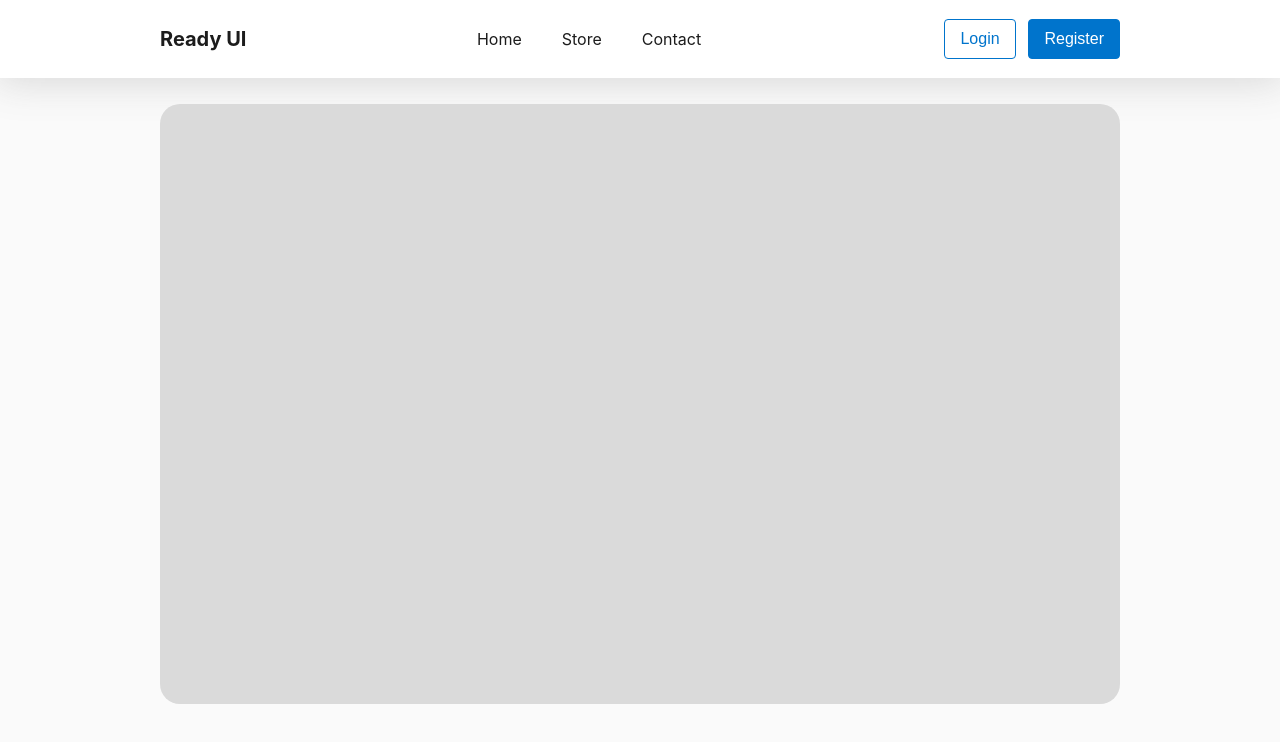
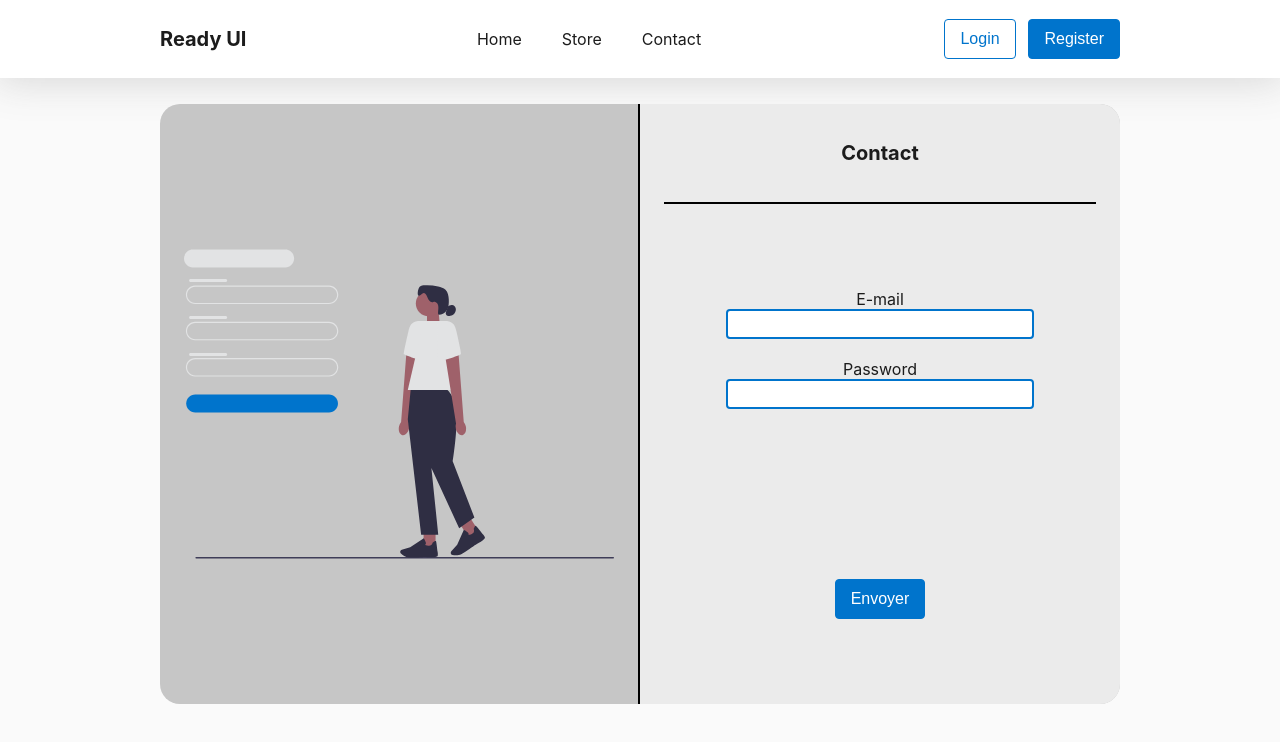
Before and after one commit to fredericlauss/vuejs, a Vue app: page /login in a window 1280 px wide. Shown: the top 742 px of the page. Built offline with nearby package versions, Linux system fonts and the light colour scheme.

Commit message:
add formulaire

```diff
--- a/src/components/global/Header.vue
+++ b/src/components/global/Header.vue
@@ -8,7 +8,7 @@
             <Navigation />
 
             <div class="buttons">
-                <a href="/login"><Button variant="outlined">Login</Button></a>
+                 <a href="/login"><Button variant="outlined">Login</Button></a>
                 <Button>Register</Button>
             </div>
         </div>
--- a/src/views/LoginView.vue
+++ b/src/views/LoginView.vue
@@ -1,12 +1,35 @@
 <template>
   <PageLayout id="login-page">
     <div class="login-content">
-
+        <div class="image-content">
+            <img class="image-login-design" src="../assets/login-design.svg" alt="" srcset="">
+        </div>
+        <div class="formulaire-content">
+            <div class="title-form">
+                <div class="border-bottom-login">
+                    <h1>Contact</h1>
+                </div>
+            </div>
+            <div class="input-form-content">
+                <div class="email-form">
+                    <label for="">E-mail</label>
+                    <input class="input-mail-login" type="text">
+                </div>
+                <div class="Password-form">
+                    <label for="">Password</label>
+                    <input class="input-password-login" type="password">
+                </div>
+                <div class="submit-form-login">
+                    <Button>Envoyer</Button>
+                </div>
+            </div>
+        </div>
     </div>
   </PageLayout>
 </template>
 
 <script>
+import { json } from "stream/consumers";
 import Button from "../components/global/Button.vue";
 import PageLayout from "../components/global/PageLayout.vue";
 export default {
@@ -15,6 +38,8 @@ export default {
         Button
     }
 }
+
+
 </script>
 
 
@@ -23,8 +48,82 @@ export default {
 .login-content{
     width: 75vw;
     height: 75vh;
-    background-color: rgb(218, 218, 218);
+    background-color: var(--grey-300);
     border-radius: 20px;
+    display: flex;
+
+    .image-content{
+        width: 50%;
+        height: 100%;
+        display: flex;
+        justify-content: center;
+        align-items: center;
+        border-right: 2px solid black;
+
+        .image-login-design{
+            width: 90%;
+            height: 90%;
+        }
+    }
+
+    .formulaire-content{
+        width: 50%;
+        height: 100%;
+        background-color: var(--grey-100);
+        border-radius: 0px 20px 20px 0px;
+        display: flex;
+        flex-direction: column;
+        align-items: center;
+
+        .title-form{
+            display: flex;
+            justify-content: center;
+            align-items: center;
+            width: 100%;
+            height: 20%;
+
+            .border-bottom-login{
+                width: 90%;
+                height: 100%;
+                border-bottom: 2px solid black;
+                display: flex;
+                justify-content: center;
+                align-items: center;
+            }
+
+        }
+
+        .input-form-content{
+            width: 100% ;
+            height: 100%;
+            display: flex;
+            flex-direction: column;
+            justify-content: center;
+            align-items: center;
+
+            .email-form , .Password-form{
+                width: 80%;
+                height: 10%;
+                display: flex;
+                flex-direction: column;
+                justify-content: center;
+                align-items: center;
+                margin-bottom:20px ;
+
+                .input-mail-login, .input-password-login{
+                    padding-left: 10px;
+                    width: 80%;
+                    height: 30px;
+                    border-radius: 4px;
+                    border: 2px solid var(--main-color);
+                }
+            }
+
+            .submit-form-login{
+                margin-top:150px ;
+            }
+        }
+    }
 }
 
 </style>
```
Also changed, not shown: src/assets/login-design.svg (added).
